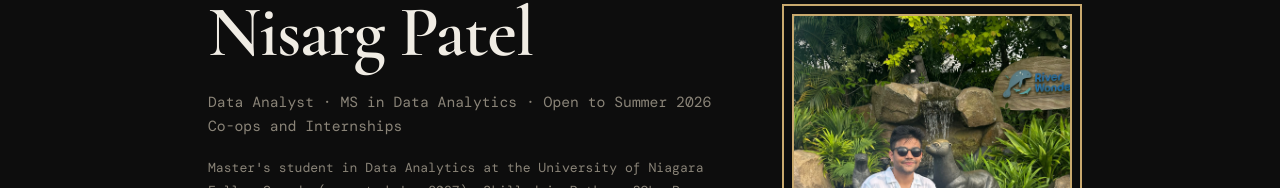
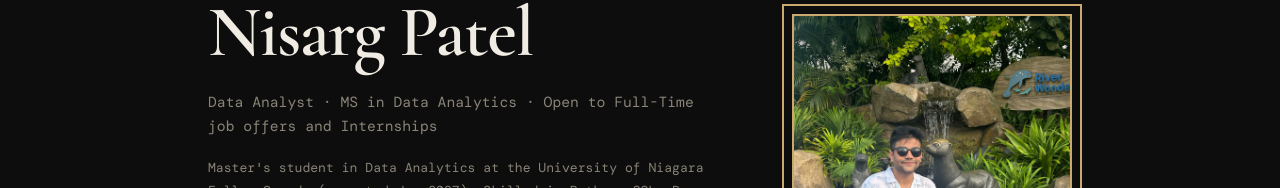
Before and after one commit to Nishu1717/Portfolio, a plain HTML site: page index.html in a window 1280 px wide. Shown: the part 248-436 px from the top of the page. Drawn offline with nearby package versions, Linux system fonts and the light colour scheme.

Commit message:
Update hero tagline for job opportunities

```diff
--- a/index.html
+++ b/index.html
@@ -36,7 +36,7 @@
         <div class="hero-container">
             <div class="hero-text">
                 <h1>Nisarg Patel</h1>
-                <p class="hero-tagline">Data Analyst · MS in Data Analytics · Open to Summer 2026 Co-ops and Internships</p>
+                <p class="hero-tagline">Data Analyst · MS in Data Analytics · Open to Full-Time job offers and Internships</p>
                 <p class="hero-about">Master's student in Data Analytics at the University of Niagara Falls, Canada (expected Jan 2027). Skilled in Python, SQL, R, Power BI, Tableau, GIS, and optimization with Gurobi. I work across domains — spatial analysis, forecasting, financial analytics, and supply-chain optimization. Based in St. Catharines, ON — open to remote or in-person co-ops.</p>
                 <div class="hero-ctas">
                     <a href="assets/resume.pdf" class="btn btn-primary" target="_blank">Download Resume</a>
```
